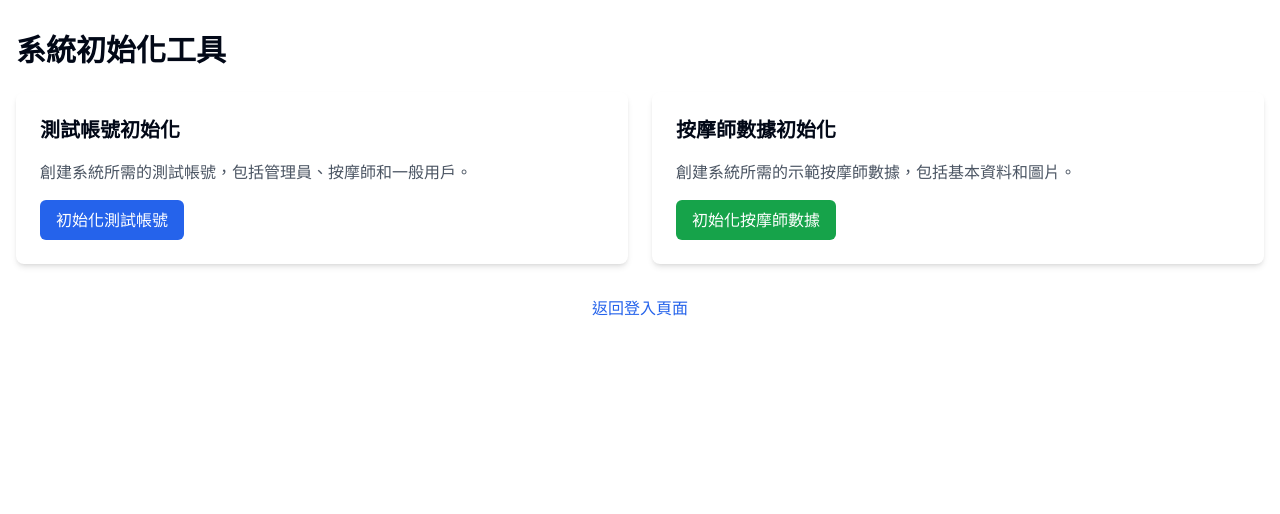
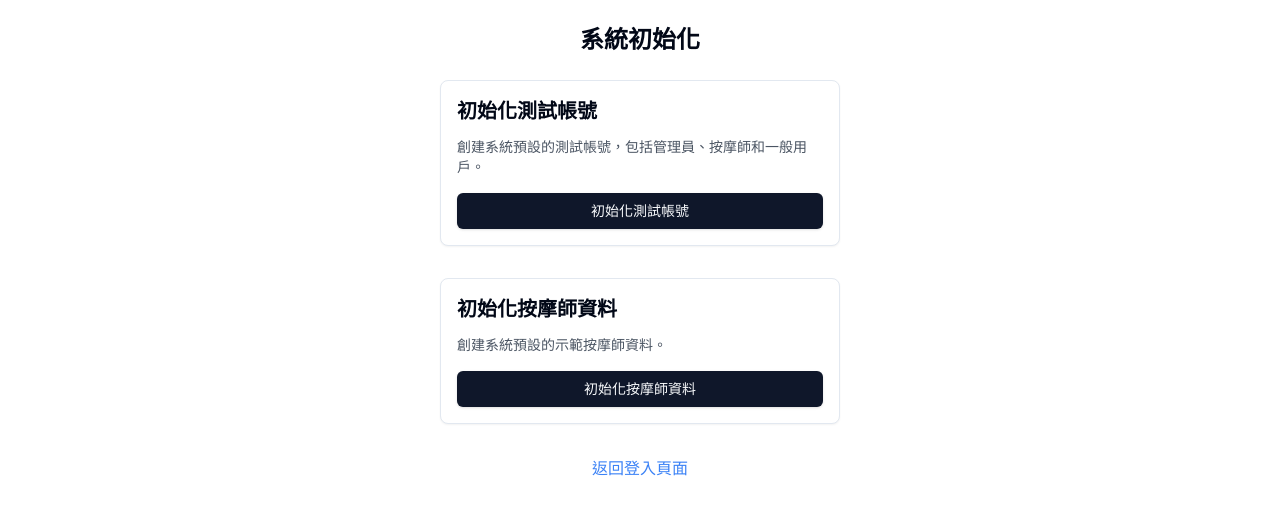
Before and after one commit to LIUXVuse/10massage, a Next.js app: page /init in a window 1280 px wide. Shown: the top 514 px of the page. Built offline with nearby package versions, Linux system fonts and the light colour scheme.

Commit message:
修復Cloudflare部署問題：改進路由處理和登入表單

```diff
--- a/package.json
+++ b/package.json
@@ -5,6 +5,7 @@
   "scripts": {
     "dev": "next dev",
     "build": "next build",
+    "postbuild": "cp -r _routes.json .next/ && cp -r _routes.json .next/standalone/",
     "start": "next start",
     "lint": "next lint"
   },
--- a/src/app/init/page.tsx
+++ b/src/app/init/page.tsx
@@ -1,150 +1,134 @@
 "use client";
 
 import { useState } from "react";
+import { useRouter } from "next/navigation";
+import { Button } from "@/components/ui/button";
 import Link from "next/link";
 
-export default function InitializationPage() {
-  const [testAccountsResult, setTestAccountsResult] = useState<any>(null);
-  const [masseursResult, setMasseursResult] = useState<any>(null);
-  const [loading, setLoading] = useState({
-    accounts: false,
-    masseurs: false
-  });
-  const [error, setError] = useState({
-    accounts: null,
-    masseurs: null
-  });
+export default function InitPage() {
+  const router = useRouter();
+  const [isInitializing, setIsInitializing] = useState(false);
+  const [initResult, setInitResult] = useState<{ success: boolean; message: string } | null>(null);
+  const [initMasseursResult, setInitMasseursResult] = useState<{ success: boolean; message: string } | null>(null);
 
-  const initTestAccounts = async () => {
+  async function initializeTestAccounts() {
     try {
-      setLoading(prev => ({ ...prev, accounts: true }));
-      setError(prev => ({ ...prev, accounts: null }));
+      setIsInitializing(true);
+      setInitResult(null);
 
-      const response = await fetch('/api/admin/init-test-accounts');
-      if (!response.ok) {
-        throw new Error(`初始化測試帳號失敗: ${response.status} ${response.statusText}`);
+      console.log("正在初始化測試帳號...");
+      const response = await fetch("/api/admin/init-test-accounts");
+      const data = await response.json();
+
+      console.log("初始化測試帳號結果:", data);
+      if (response.ok) {
+        setInitResult({
+          success: true,
+          message: `成功初始化測試帳號: ${data.results?.length || 0}個帳號`
+        });
+      } else {
+        setInitResult({
+          success: false,
+          message: data.error || "初始化測試帳號失敗"
+        });
       }
+    } catch (error) {
+      console.error("初始化測試帳號錯誤:", error);
+      setInitResult({
+        success: false,
+        message: "初始化過程中發生錯誤"
+      });
+    } finally {
+      setIsInitializing(false);
+    }
+  }
 
+  async function initializeMasseurs() {
+    try {
+      setIsInitializing(true);
+      setInitMasseursResult(null);
+
+      console.log("正在初始化按摩師資料...");
+      const response = await fetch("/api/admin/init-masseurs");
       const data = await response.json();
-      setTestAccountsResult(data);
-    } catch (err: any) {
-      console.error("初始化測試帳號錯誤:", err);
-      setError(prev => ({ ...prev, accounts: err.message }));
+
+      console.log("初始化按摩師資料結果:", data);
+      if (response.ok) {
+        setInitMasseursResult({
+          success: true,
+          message: `成功初始化按摩師資料: ${data.results?.length || 0}個按摩師`
+        });
+      } else {
+        setInitMasseursResult({
+          success: false,
+          message: data.error || "初始化按摩師資料失敗"
+        });
+      }
+    } catch (error) {
+      console.error("初始化按摩師資料錯誤:", error);
+      setInitMasseursResult({
+        success: false,
+        message: "初始化過程中發生錯誤"
+      });
     } finally {
-      setLoading(prev => ({ ...prev, accounts: false }));
+      setIsInitializing(false);
     }
-  };
-
-  const initMasseurs = async () => {
-    try {
-      setLoading(prev => ({ ...prev, masseurs: true }));
-      setError(prev => ({ ...prev, masseurs: null }));
-
-      const response = await fetch('/api/admin/init-masseurs');
-      if (!response.ok) {
-        throw new Error(`初始化按摩師數據失敗: ${response.status} ${response.statusText}`);
-      }
-
-      const data = await response.json();
-      setMasseursResult(data);
-    } catch (err: any) {
-      console.error("初始化按摩師數據錯誤:", err);
-      setError(prev => ({ ...prev, masseurs: err.message }));
-    } finally {
-      setLoading(prev => ({ ...prev, masseurs: false }));
-    }
-  };
+  }
 
   return (
-    <div className="container mx-auto py-8 px-4">
-      <h1 className="text-3xl font-bold mb-6">系統初始化工具</h1>
+    <div className="container max-w-md mx-auto p-6">
+      <h1 className="text-2xl font-bold mb-6 text-center">系統初始化</h1>
 
-      <div className="grid md:grid-cols-2 gap-6">
-        {/* 測試帳號初始化 */}
-        <div className="bg-white p-6 rounded-lg shadow-md">
-          <h2 className="text-xl font-semibold mb-4">測試帳號初始化</h2>
-          <p className="text-gray-600 mb-4">
-            創建系統所需的測試帳號，包括管理員、按摩師和一般用戶。
+      <div className="space-y-8">
+        <div className="p-4 border rounded-lg bg-white shadow-sm">
+          <h2 className="text-xl font-semibold mb-3">初始化測試帳號</h2>
+          <p className="text-gray-600 text-sm mb-4">
+            創建系統預設的測試帳號，包括管理員、按摩師和一般用戶。
           </p>
+          <Button
+            onClick={initializeTestAccounts}
+            disabled={isInitializing}
+            className="w-full"
+          >
+            {isInitializing ? "初始化中..." : "初始化測試帳號"}
+          </Button>
 
-          <button
-            onClick={initTestAccounts}
-            disabled={loading.accounts}
-            className="bg-blue-600 text-white px-4 py-2 rounded-md hover:bg-blue-700 disabled:bg-blue-300"
-          >
-            {loading.accounts ? "初始化中..." : "初始化測試帳號"}
-          </button>
-
-          {error.accounts && (
-            <div className="mt-4 p-3 bg-red-100 text-red-700 rounded-md">
-              {error.accounts}
-            </div>
-          )}
-
-          {testAccountsResult && (
-            <div className="mt-4">
-              <h3 className="font-medium mb-2">初始化結果:</h3>
-              <div className="bg-gray-100 p-3 rounded-md overflow-auto max-h-60">
-                <pre className="text-sm">{JSON.stringify(testAccountsResult, null, 2)}</pre>
-              </div>
-
-              {testAccountsResult.success && (
-                <div className="mt-4 p-3 bg-green-100 text-green-700 rounded-md">
-                  <p className="font-medium">測試帳號已創建!</p>
-                  <p className="mt-1">您可以使用以下帳號登入:</p>
-                  <ul className="mt-2 list-disc list-inside">
-                    <li>管理員: admin@example.com / password123</li>
-                    <li>按摩師: masseur@example.com / password123</li>
-                    <li>用戶: user@example.com / password123</li>
-                  </ul>
-                </div>
-              )}
+          {initResult && (
+            <div className={`mt-3 p-3 rounded text-sm ${
+              initResult.success ? "bg-green-50 text-green-700" : "bg-red-50 text-red-700"
+            }`}>
+              {initResult.message}
             </div>
           )}
         </div>
 
-        {/* 按摩師數據初始化 */}
-        <div className="bg-white p-6 rounded-lg shadow-md">
-          <h2 className="text-xl font-semibold mb-4">按摩師數據初始化</h2>
-          <p className="text-gray-600 mb-4">
-            創建系統所需的示範按摩師數據，包括基本資料和圖片。
+        <div className="p-4 border rounded-lg bg-white shadow-sm">
+          <h2 className="text-xl font-semibold mb-3">初始化按摩師資料</h2>
+          <p className="text-gray-600 text-sm mb-4">
+            創建系統預設的示範按摩師資料。
           </p>
+          <Button
+            onClick={initializeMasseurs}
+            disabled={isInitializing}
+            className="w-full"
+          >
+            {isInitializing ? "初始化中..." : "初始化按摩師資料"}
+          </Button>
 
-          <button
-            onClick={initMasseurs}
-            disabled={loading.masseurs}
-            className="bg-green-600 text-white px-4 py-2 rounded-md hover:bg-green-700 disabled:bg-green-300"
-          >
-            {loading.masseurs ? "初始化中..." : "初始化按摩師數據"}
-          </button>
-
-          {error.masseurs && (
-            <div className="mt-4 p-3 bg-red-100 text-red-700 rounded-md">
-              {error.masseurs}
-            </div>
-          )}
-
-          {masseursResult && (
-            <div className="mt-4">
-              <h3 className="font-medium mb-2">初始化結果:</h3>
-              <div className="bg-gray-100 p-3 rounded-md overflow-auto max-h-60">
-                <pre className="text-sm">{JSON.stringify(masseursResult, null, 2)}</pre>
-              </div>
-
-              {masseursResult.success && (
-                <div className="mt-4 p-3 bg-green-100 text-green-700 rounded-md">
-                  <p>按摩師數據已成功初始化!</p>
-                </div>
-              )}
+          {initMasseursResult && (
+            <div className={`mt-3 p-3 rounded text-sm ${
+              initMasseursResult.success ? "bg-green-50 text-green-700" : "bg-red-50 text-red-700"
+            }`}>
+              {initMasseursResult.message}
             </div>
           )}
         </div>
-      </div>
 
-      <div className="mt-8 text-center">
-        <Link href="/login" className="text-blue-600 hover:underline">
-          返回登入頁面
-        </Link>
+        <div className="text-center">
+          <Link href="/login" className="text-blue-500 hover:underline">
+            返回登入頁面
+          </Link>
+        </div>
       </div>
     </div>
   );
--- a/src/components/auth/login-form.tsx
+++ b/src/components/auth/login-form.tsx
@@ -49,6 +49,7 @@ export function LoginForm() {
       router.push("/dashboard")
       router.refresh()
     } catch (error) {
+      console.error("登入錯誤:", error)
       setError("登入時發生錯誤")
     } finally {
       setIsLoading(false)
@@ -58,6 +59,7 @@ export function LoginForm() {
   // 測試帳號登錄函數
   async function loginWithTestAccount(role: string) {
     try {
+      console.log(`嘗試使用測試帳號登入: ${role}`)
       setIsLoading(true)
       setError("")
 
@@ -80,6 +82,7 @@ export function LoginForm() {
           return;
       }
 
+      console.log(`使用測試帳號: ${email}`)
       const result = await signIn("credentials", {
         email: email,
         password: password,
@@ -87,15 +90,17 @@ export function LoginForm() {
       })
 
       if (result?.error) {
+        console.error(`測試帳號登入失敗: ${result.error}`)
         setError(`測試帳號登入失敗: ${result.error}`);
         return;
       }
 
+      console.log("測試帳號登入成功，重定向到 /dashboard")
       router.push("/dashboard");
       router.refresh();
     } catch (error) {
+      console.error("測試帳號登入錯誤:", error);
       setError("測試帳號登入時發生錯誤");
-      console.error("測試帳號登入錯誤:", error);
     } finally {
       setIsLoading(false);
     }
@@ -136,7 +141,7 @@ export function LoginForm() {
         {isLoading ? "登入中..." : "登入"}
       </Button>
 
-      {/* 測試帳號區域 */}
+      {/* 測試帳號區域 - 確保在所有環境中都顯示 */}
       <div className="pt-4 border-t mt-6">
         <p className="text-sm text-gray-500 mb-3 text-center">使用測試帳號快速登入</p>
         <div className="grid grid-cols-3 gap-2">
@@ -145,7 +150,7 @@ export function LoginForm() {
             variant="outline"
             onClick={() => loginWithTestAccount("admin")}
             disabled={isLoading}
-            className="text-xs"
+            className="text-xs bg-amber-50 hover:bg-amber-100 border-amber-200"
           >
             管理員測試
           </Button>
@@ -154,7 +159,7 @@ export function LoginForm() {
             variant="outline"
             onClick={() => loginWithTestAccount("masseur")}
             disabled={isLoading}
-            className="text-xs"
+            className="text-xs bg-blue-50 hover:bg-blue-100 border-blue-200"
           >
             按摩師測試
           </Button>
@@ -163,7 +168,7 @@ export function LoginForm() {
             variant="outline"
             onClick={() => loginWithTestAccount("user")}
             disabled={isLoading}
-            className="text-xs"
+            className="text-xs bg-green-50 hover:bg-green-100 border-green-200"
           >
             一般用戶測試
           </Button>
```
Also changed, not shown: src/middleware.ts (+51 -30 lines).
